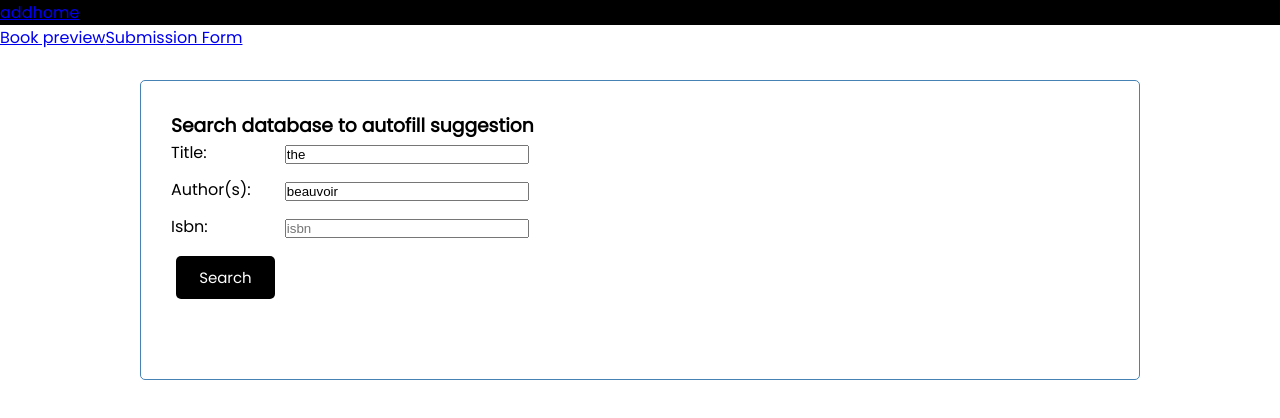
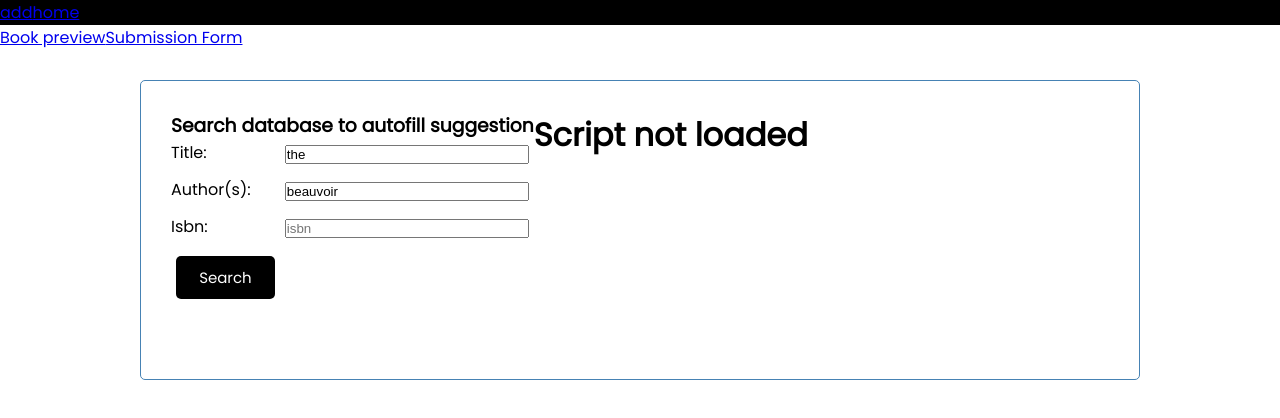
Before and after one commit to JCJang/Humanities-book-database, a React (Create React App) app: page /add in a window 1280 px wide. Shown: the top 418 px of the page. Built offline with nearby package versions, Linux system fonts and the light colour scheme.

Commit message:
aug 17 route disables Google books viewer. removed viewer from route.

```diff
--- a/src/components/add/Add.js
+++ b/src/components/add/Add.js
@@ -161,10 +161,11 @@ setTasks([...tasks, data])
         <div  className="container">
         <div className="SearchForm"><SearchForm onSearch = {onSearch}/>
         {results && (<Query result={results} setToAdd={setToAdd}/>)}
+
         </div>
 
         <div>
-        <Route path = "/viewer" exact render={()=><GoogleBooksViewer bookIdentifier={bookIdentifier} googleScriptLoaded={googleScriptLoaded} isbnOrId={isbnOrId}/>}/>
+        <GoogleBooksViewer bookIdentifier={bookIdentifier} googleScriptLoaded={googleScriptLoaded} isbnOrId={isbnOrId}/>
         <Route path = "/submission-form" render ={()=><SubmissionForm toAdd = {toAdd} onSearch={onSearch}/>}/>
         </div>
         </div>
--- a/src/components/add/WikiTest.js
+++ b/src/components/add/WikiTest.js
@@ -161,11 +161,9 @@ fetchAuthorWikiUrl(author)
 
 const fetchAuthorImage = (author) => {
 wiki().page(author).then(page => page.mainImage()).then((res)=>setAuthorWikiImage(res)
-.catch(console.log("wiki image not found"))
 )}
 const fetchAuthorWikiUrl = (author) => {
 wiki().page(author).then(page => page.url()).then((res)=>setAuthorWikiUrl(res)
-.catch(console.log("wiki url not found"))
 )}
 
 //if no page found, display "no wikipedia page found"
```
